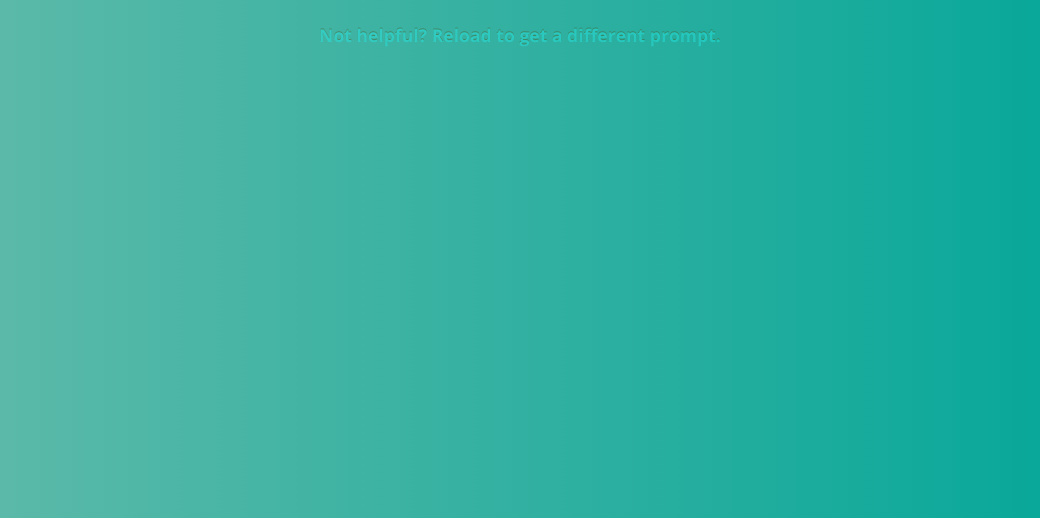
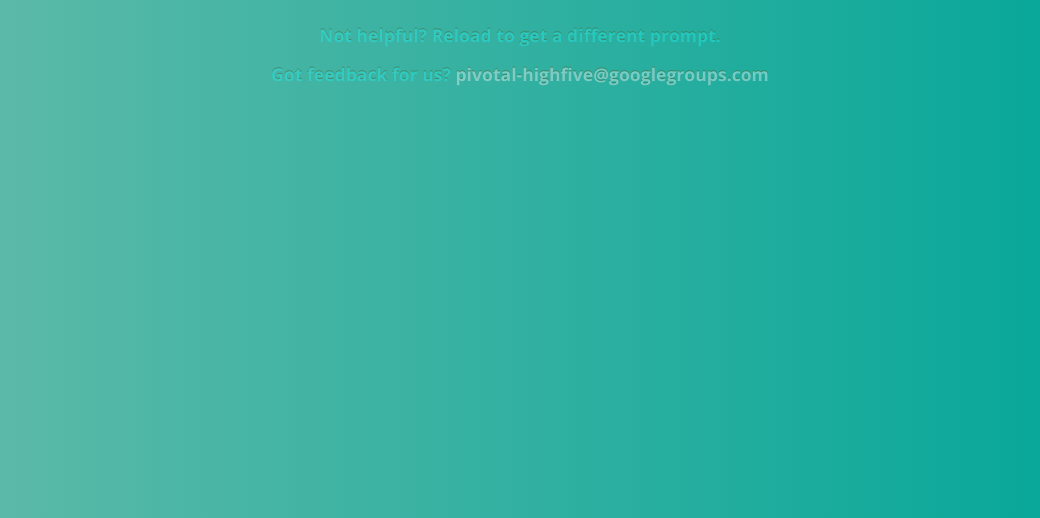
Before and after one commit to dmrschmidt/foodforfeedback, a plain HTML site: page index.html in a window 1280 px wide. Shown: the part 282-800 px from the top of the page, without its empty margins (120-1160 px from the left). Drawn offline with nearby package versions, Linux system fonts and the light colour scheme.

Commit message:
add email address to get in touch
[#145255713]

Signed-off-by: Max Brauer <mbrauer@pivotal.io>

```diff
--- a/index.html
+++ b/index.html
@@ -13,6 +13,7 @@
     <div id="content">
       <h1 id="prompt">thinking...</h1>
       <h2 id="refresh_explanation">Not helpful? Reload to get a different prompt.</h2>
+      <h2 id="get_in_touch">Got feedback for us? <a href="mailto:pivotal-highfive@googlegroups.com">pivotal-highfive@googlegroups.com</a></h2>
     </div>
   </div>
 
--- a/style.css
+++ b/style.css
@@ -37,3 +37,8 @@ h2 {
   margin-right: auto;
   height: auto;
 }
+
+#get_in_touch a {
+  text-decoration: none;
+  color: aliceblue;
+}
```
